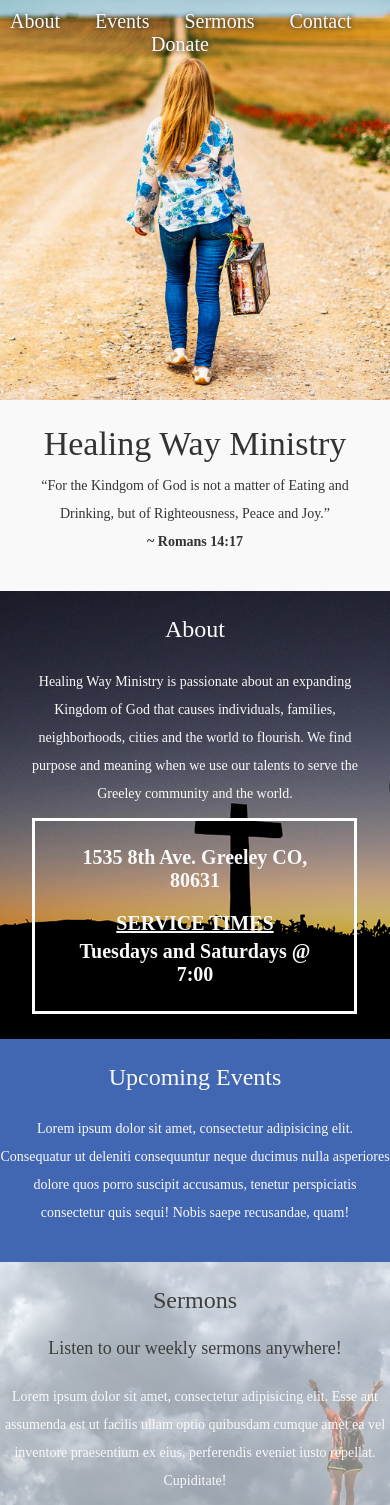
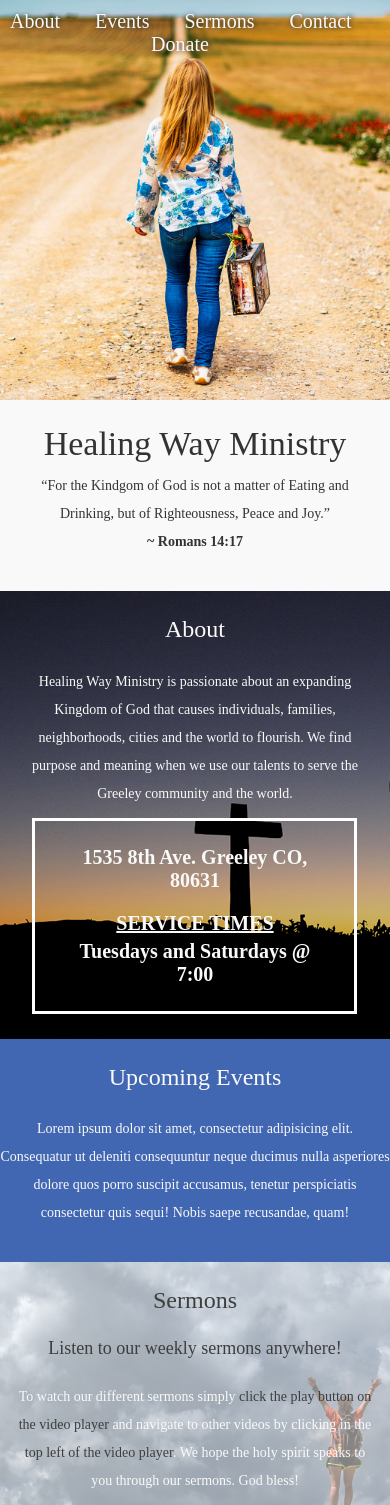
Before and after one commit to JWizerd/healing_way_ministry, a Jekyll site: the page built from index.html, in a window 390 px wide. Shown: the top 1505 px of the page. Built offline with Jekyll 4.4.1, drawn with Linux system fonts in a browser that asks for light colours; nearby versions of some CDN libraries; some web fonts are replaced; some of the changed text lies outside the part shown; grey boxes are pictures that could not be loaded.

Commit message:
embedded youtube playlist into sermons section

```diff
--- a/_includes/sermons.html
+++ b/_includes/sermons.html
@@ -3,10 +3,10 @@
     <div class="row">
       <h2>Sermons</h2>
       <h3>Listen to our weekly sermons anywhere!</h3>
-      <p>Lorem ipsum dolor sit amet, consectetur adipisicing elit. Esse aut assumenda est ut facilis ullam optio quibusdam cumque amet ea vel inventore praesentium ex eius, perferendis eveniet iusto repellat. Cupiditate!</p>
-      <p>Lorem ipsum dolor sit amet, consectetur adipisicing elit. Esse aut assumenda est ut facilis ullam optio quibusdam cumque amet ea vel inventore praesentium ex eius, perferendis eveniet iusto repellat. Cupiditate!</p>
-      <p>Lorem ipsum dolor sit amet, consectetur adipisicing elit. Esse aut assumenda est ut facilis ullam optio quibusdam cumque amet ea vel inventore praesentium ex eius, perferendis eveniet iusto repellat. Cupiditate!</p>
-      <p>Lorem ipsum dolor sit amet, consectetur adipisicing elit. Esse aut assumenda est ut facilis ullam optio quibusdam cumque amet ea vel inventore praesentium ex eius, perferendis eveniet iusto repellat. Cupiditate!</p>
+      <div class="col-md-10 col-md-offset-1">
+        <p>To watch our different sermons simply <span>click the play button on the video player</span> and navigate to other videos by clicking in the <span>top left of the video player</span>. We hope the holy spirit speaks to you through our sermons. God bless!</p>
+      </div>
+      <iframe src="https://www.youtube.com/embed/videoseries?list=PL9K1sELQPJWaygsf4-AzTVD8RdKCq9C6x" frameborder="0" allowfullscreen></iframe>
     </div>
   </div>
 </section>
--- a/assets/css/main.scss
+++ b/assets/css/main.scss
@@ -186,8 +186,13 @@
   text-align: center;
 }
 
-#sermons h2, #sermons h3 {
+#sermons h2, #sermons h3 , #sermons span{
   color: $smokey;
+}
+
+#sermons iframe {
+  width: 50%;
+  height: 350px;
 }
 
 /* ====================
@@ -303,6 +308,10 @@
   .btn-donate {
     font-size: 25px;
   }
+  #sermons iframe {
+    width: 70%;
+    height: 350px;
+  }
 }
 
 @media screen and (max-width: 654px) {
@@ -317,6 +326,10 @@
   }
   #about {
     background-position: left 40% center;
+  }
+  #sermons iframe {
+    width: 80%;
+    height: 350px;
   }
 }
 
@@ -337,4 +350,8 @@
   p {
     font-size: .7em;
   }
+  #sermons iframe {
+    width: 90%;
+    height: 350px;
+  }
 }
```
Also changed, not shown: assets/images/for-ralph-waldo-emerson-jeremiah-wodke-photography.jpg (added), 5 other files.
